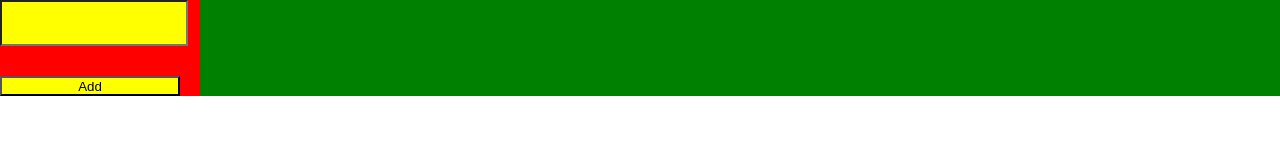
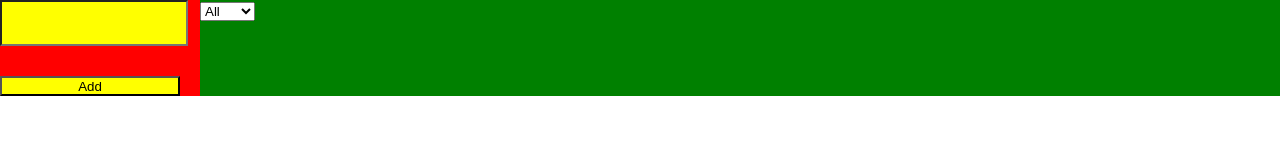
Before and after one commit to ergunsahe/my-todo-app-typescript, a React (Create React App) app: page / in a window 1280 px wide. Shown: the top 160 px of the page. Built offline with nearby package versions, Linux system fonts and the light colour scheme.

Commit message:
add dropdownList for filter

```diff
--- a/src/App.tsx
+++ b/src/App.tsx
@@ -3,6 +3,7 @@ import { MainWrapper } from './components/Styled.components';
 import "./App.css"
 import TodosProvider from "./context/TodoContext";
 import Todos from "./components/Todos"
+import DropdownList from './components/DropdownList';
 
 
 
@@ -13,6 +14,7 @@ const  App = () => {
     <TodosProvider>
       <MainWrapper >
         <InputComponent/>
+        <DropdownList/>
       </MainWrapper>
       <Todos/>
     </TodosProvider>
--- /dev/null
+++ b/src/components/DropdownList.tsx
@@ -0,0 +1,24 @@
+import React, {useContext} from 'react'
+import { TodosContext } from "../context/TodoContext";
+
+const DropdownList = () => {
+    const { filterTodo } = useContext(TodosContext) as ContextType
+
+    const onSelect = (event: React.ChangeEvent<HTMLSelectElement>) =>{
+        filterTodo(event.currentTarget.value)
+    }
+    return (
+        <div>
+            <select name="selectList" id="selectList"
+                onChange={onSelect}
+
+            >
+              <option value="All">All</option>
+              <option value="To do">To do</option>
+              <option value="Done">Done</option>
+            </select>
+        </div>
+    )
+}
+
+export default DropdownList
--- a/src/components/InputComponent.tsx
+++ b/src/components/InputComponent.tsx
@@ -11,7 +11,7 @@ const InputComponent: React.FC = () => {
     const onChangeText = (event: React.ChangeEvent<HTMLInputElement>) => {
         const newTodo = {
             //this is not an unique id. It is created only for simulation
-        id: Math.round(Math.random()) * 100,
+        id: Math.round(Math.random()* 100) ,
         title: event.currentTarget.value,
         status: false,
       }
--- a/src/components/Styled.components.ts
+++ b/src/components/Styled.components.ts
@@ -3,9 +3,7 @@ import styled from "styled-components";
 export const MainWrapper = styled.div`
 
     background-color: green;
-
-    justify-content: center;
-    align-items: center;
+    display: flex;
 `;
 export const Wrapper = styled.div`
     width: 200px;
--- a/src/components/Todos.tsx
+++ b/src/components/Todos.tsx
@@ -2,8 +2,9 @@ import React, { useContext } from "react";
 import { TodosContext } from "../context/TodoContext";
 
  const Todos = () => {
-  const { todos } = useContext(TodosContext) as ContextType;
+  const { todos, filter } = useContext(TodosContext) as ContextType;
   const { removeTodo, updateTodo } = useContext(TodosContext) as ContextType
+  const [todoList , setTodoList] = React.useState(todos)
 
   const onCheck = (event: React.ChangeEvent<HTMLInputElement>) => {
     updateTodo(parseInt(event.currentTarget.id))
@@ -15,16 +16,33 @@ import { TodosContext } from "../context/TodoContext";
     removeTodo(parseInt(e.currentTarget.id))
 
   }
+
+  // React.useEffect(() =>{
+  //   if (filter === "To do"){
+  //     const selectedTodos = todoList.filter((todo: Todo) => (todo.status === false));
+  //     setTodoList(selectedTodos)
+  //   }else if (filter === "Done") {
+  //     const selectedTodos = todoList.filter((todo: Todo) => (todo.status === true));
+  //     setTodoList(selectedTodos)
+  //   }else{
+  //     setTodoList(todos)
+  //   }
+  // }, [filter, todos])
   return (
     <div>
       <div>
-        {todos.map((todo:Todo) => (
-          <div style={{display:"flex"}} key={todo.id}>
-          <div  style={{backgroundColor:todo.status ? "green":"red"}}>{todo.title}</div>
-          <input type="checkbox"  onChange={onCheck} id={todo.id.toString()}/>
-          <button onClick={onDelete} id={todo.id.toString()}>delete</button>
-          </div>
-        ))}
+        {
+
+            todos.map((todo:Todo) => (
+              <div style={{display:"flex"}} key={todo.id}>
+              <div  style={{backgroundColor:todo.status ? "green":"red"}}>{todo.title}</div>
+              <input type="checkbox"  onChange={onCheck} id={todo.id.toString()}/>
+              <button onClick={onDelete} id={todo.id.toString()}>delete</button>
+              </div>
+            ))
+
+
+        }
       </div>
     </div>
   );
--- a/src/context/TodoContext.tsx
+++ b/src/context/TodoContext.tsx
@@ -10,6 +10,7 @@ ContextType | undefined
 
 const TodosProvider: FC = ({ children }) => {
   const [todos, setTodos] = useState<Todo[]>([]);
+  const [filter, setFilter]= useState<string>("All");
 
   const saveTodo = (todo: Todo) => {
     setTodos([...todos, todo])
@@ -30,9 +31,13 @@ const TodosProvider: FC = ({ children }) => {
     console.log(todos)
   }
 
+  const filterTodo =(filter:string) =>{
+    setFilter(filter)
+  }
+
   return (
     <TodosContext.Provider
-      value={{todos, saveTodo, removeTodo, updateTodo}}
+      value={{todos, saveTodo, removeTodo, updateTodo, filterTodo, filter}}
     >
       {children}
 
--- a/src/context/type.d.ts
+++ b/src/context/type.d.ts
@@ -6,7 +6,9 @@ interface Todo {
 
 type ContextType = {
     todos: Todo[];
+    filter:string;
     saveTodo: (todo: Todo) => void;
     removeTodo: (id:number) => void;
-    updateTodo:(id:number) => void
+    updateTodo:(id:number) => void;
+    filterTodo:(filter:string) => void;
   };
```
